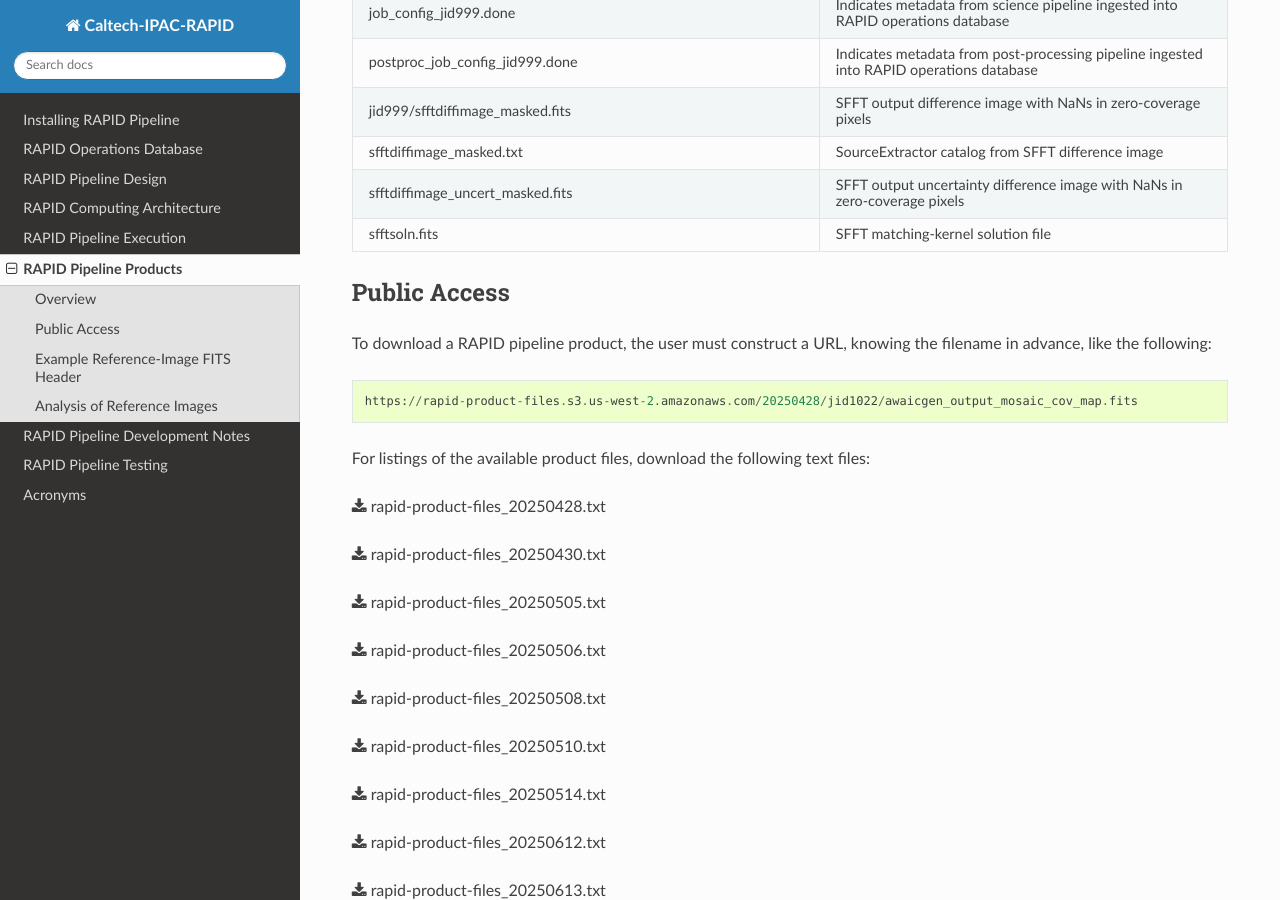
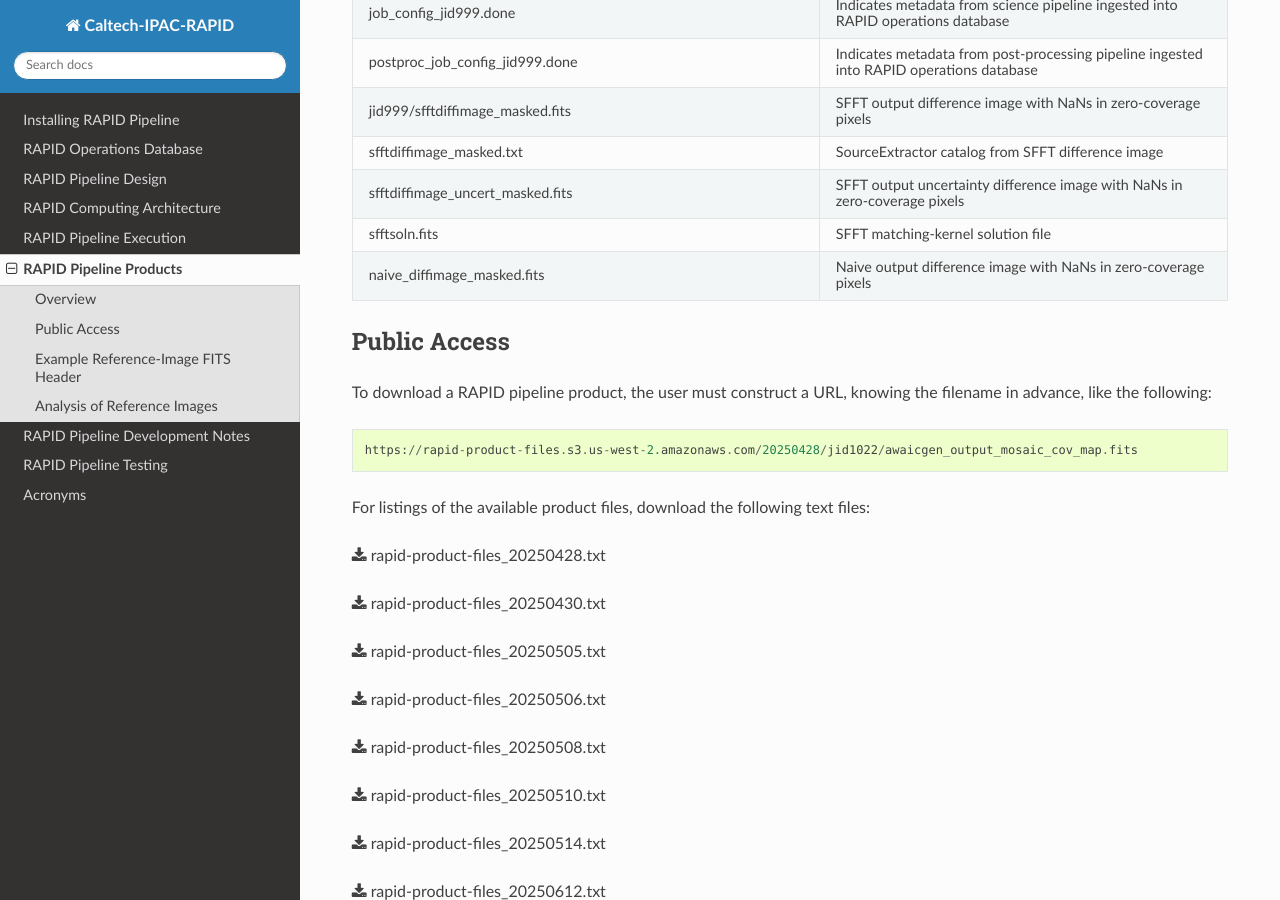
Before and after one commit to Caltech-IPAC/rapid, a Sphinx documentation site: the page built from docs/source/prod/products.rst, in a window 1280 px wide and 900 px high, scrolled down 1848 px. Built offline with Sphinx 7.4.7 and the Read the Docs theme 3.1.0, drawn with Linux system fonts in a browser that asks for light colours; formulas are drawn with MathJax 3.

Commit message:
Added naive_diffimage_masked.fits to documented product list.

```diff
--- a/docs/source/prod/products.rst
+++ b/docs/source/prod/products.rst
@@ -61,6 +61,7 @@
 sfftdiffimage_masked.txt                                        SourceExtractor catalog from SFFT difference image
 sfftdiffimage_uncert_masked.fits                                SFFT output uncertainty difference image with NaNs in zero-coverage pixels
 sfftsoln.fits                                                   SFFT matching-kernel solution file
+naive_diffimage_masked.fits                                     Naive output difference image with NaNs in zero-coverage pixels
 ==============================================================  ===========================================================================================
 
 
```
